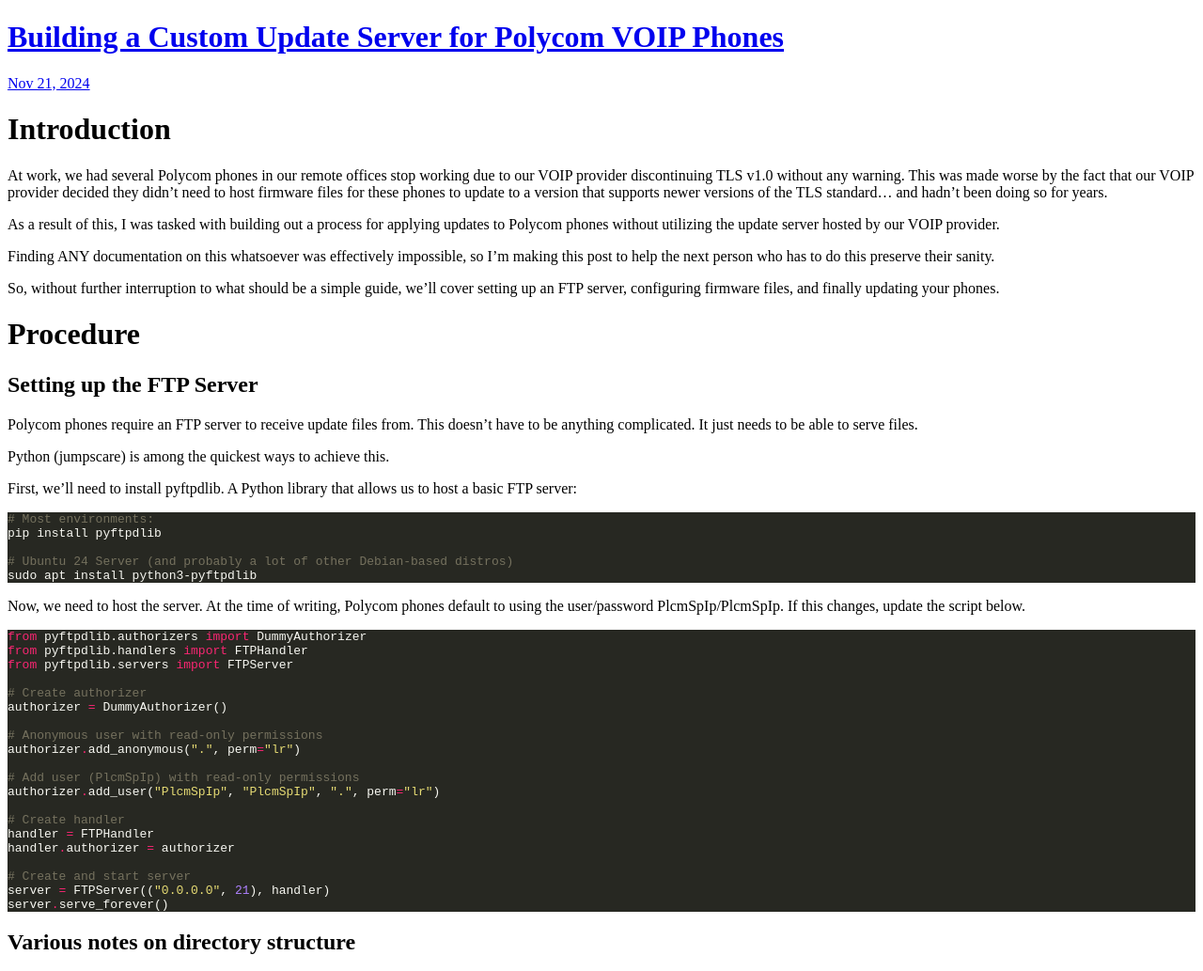
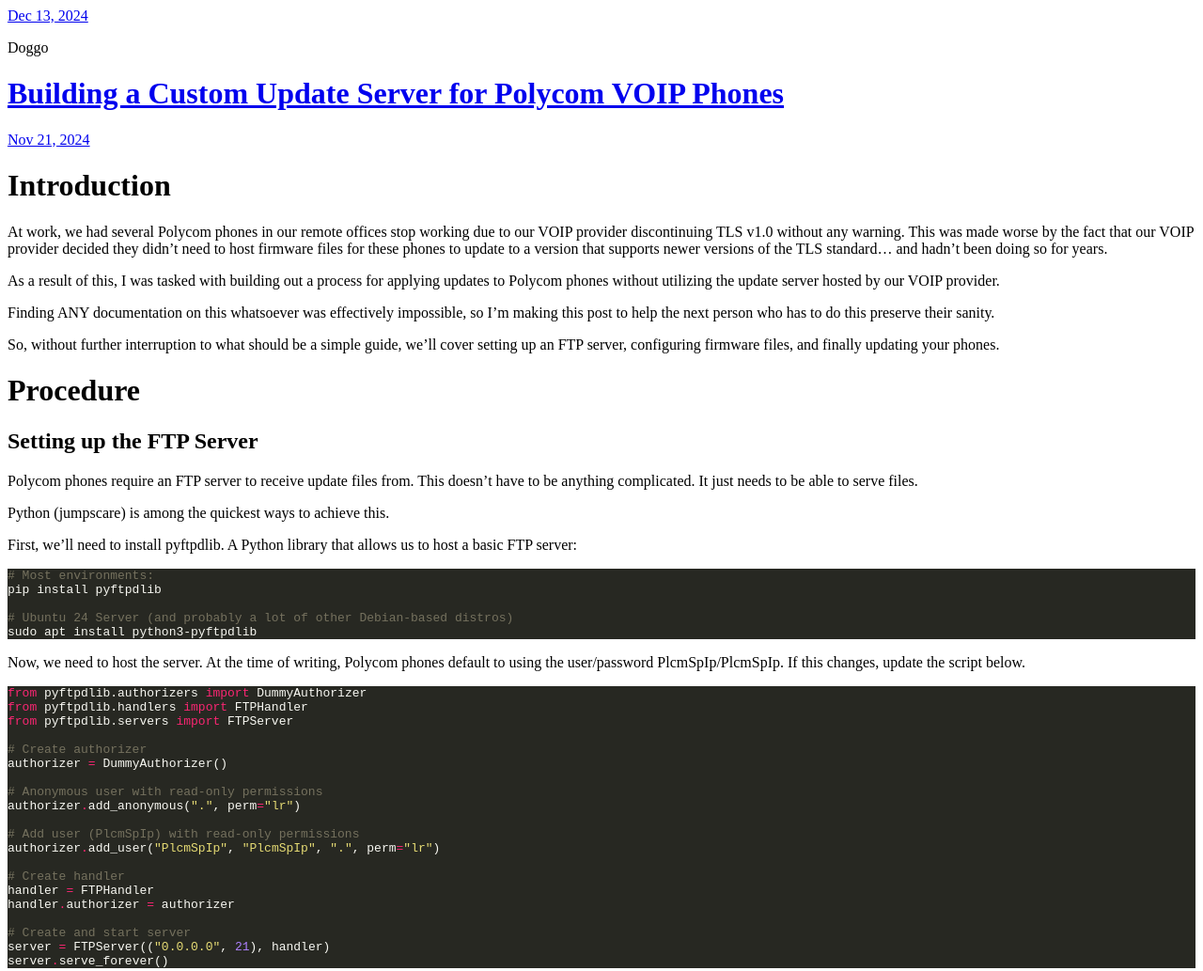
Before and after one commit to Sidpatchy/sidpatchy.com, a plain HTML site: page index.html in a window 1280 px wide. Shown: the top 1033 px of the page at 94% size. Drawn offline with Linux system fonts and the light colour scheme.

Commit message:
Archiving from Micro.blog.

```diff
--- a/index.html
+++ b/index.html
@@ -21,6 +21,18 @@
 <div class="h-feed">
 
 
+
+	  <div class="h-entry">
+
+
+		<a href="https://www.sidpatchy.com/2024/12/13/doggo.html" class="u-url"><time class="dt-published" datetime="2024-12-13 21:45:02 -0700">Dec 13, 2024</time></a>
+
+		<div class="e-content">
+			 <p>Doggo</p>
+<!-- raw HTML omitted -->
+
+		</div>
+	  </div>
 
 	  <div class="h-entry">
 
```
